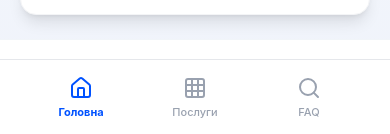
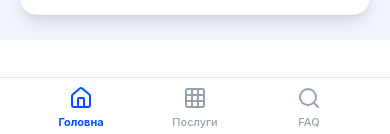
Before and after one commit to mel00027/legal-services-app, a React (Vite) app: page / in a window 390 px wide. Shown: the part 710-844 px from the top of the page. Built offline with nearby package versions, Linux system fonts and the light colour scheme.

Commit message:
Lower mobile bottom bar aggressively

```diff
--- a/src/App.jsx
+++ b/src/App.jsx
@@ -546,16 +546,16 @@ const ResponsiveApp = () => {
       </main>
 
       {/* ========== MOBILE BOTTOM TAB BAR ========== */}
-      <nav className="md:hidden fixed bottom-0 left-0 w-full bg-white border-t border-gray-200 px-6 pt-2.5 pb-0 flex justify-around items-center z-50 safe-bottom">
-        <button onClick={() => window.scrollTo({ top: 0, behavior: 'smooth' })} className="flex flex-col items-center gap-1 text-electric py-1.5 min-w-[64px] cursor-pointer">
+      <nav className="md:hidden fixed bottom-0 left-0 w-full bg-white border-t border-gray-200 px-6 pt-1 pb-0 flex justify-around items-center z-50 safe-bottom">
+        <button onClick={() => window.scrollTo({ top: 0, behavior: 'smooth' })} className="flex flex-col items-center gap-1 text-electric py-1 min-w-[64px] cursor-pointer">
           <Home className="w-6 h-6" strokeWidth={2} />
           <span className="text-[11px] font-bold">Головна</span>
         </button>
-        <button onClick={() => document.getElementById('services')?.scrollIntoView({ behavior: 'smooth' })} className="flex flex-col items-center gap-1 text-gray-400 hover:text-gray-600 py-1.5 min-w-[64px] cursor-pointer transition-colors">
+        <button onClick={() => document.getElementById('services')?.scrollIntoView({ behavior: 'smooth' })} className="flex flex-col items-center gap-1 text-gray-400 hover:text-gray-600 py-1 min-w-[64px] cursor-pointer transition-colors">
           <Grid className="w-6 h-6" strokeWidth={2} />
           <span className="text-[11px] font-medium">Послуги</span>
         </button>
-        <button onClick={() => document.getElementById('faq')?.scrollIntoView({ behavior: 'smooth' })} className="flex flex-col items-center gap-1 text-gray-400 hover:text-gray-600 py-1.5 min-w-[64px] cursor-pointer transition-colors">
+        <button onClick={() => document.getElementById('faq')?.scrollIntoView({ behavior: 'smooth' })} className="flex flex-col items-center gap-1 text-gray-400 hover:text-gray-600 py-1 min-w-[64px] cursor-pointer transition-colors">
           <Search className="w-6 h-6" strokeWidth={2} />
           <span className="text-[11px] font-medium">FAQ</span>
         </button>
--- a/src/index.css
+++ b/src/index.css
@@ -34,7 +34,7 @@ body {
 
 /* iPhone safe area bottom padding */
 .safe-bottom {
-  padding-bottom: max(0.5rem, env(safe-area-inset-bottom));
+  padding-bottom: env(safe-area-inset-bottom);
 }
 
 /* Smooth touch scrolling on iOS */
```
Also changed, not shown: 1 other file (tests, documents, lock files or other folders).
